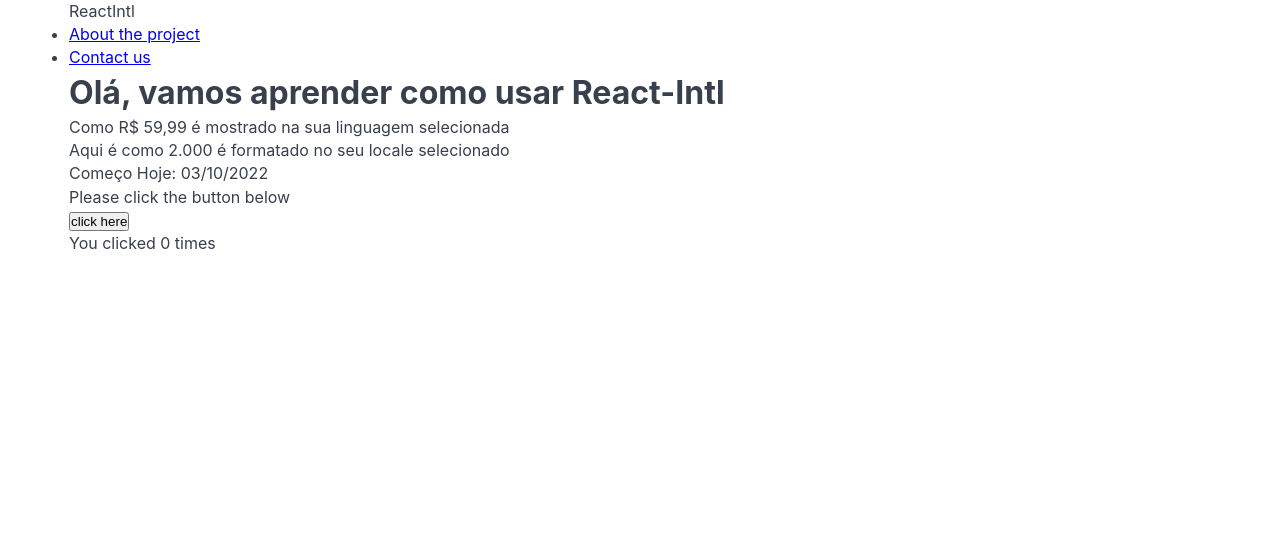
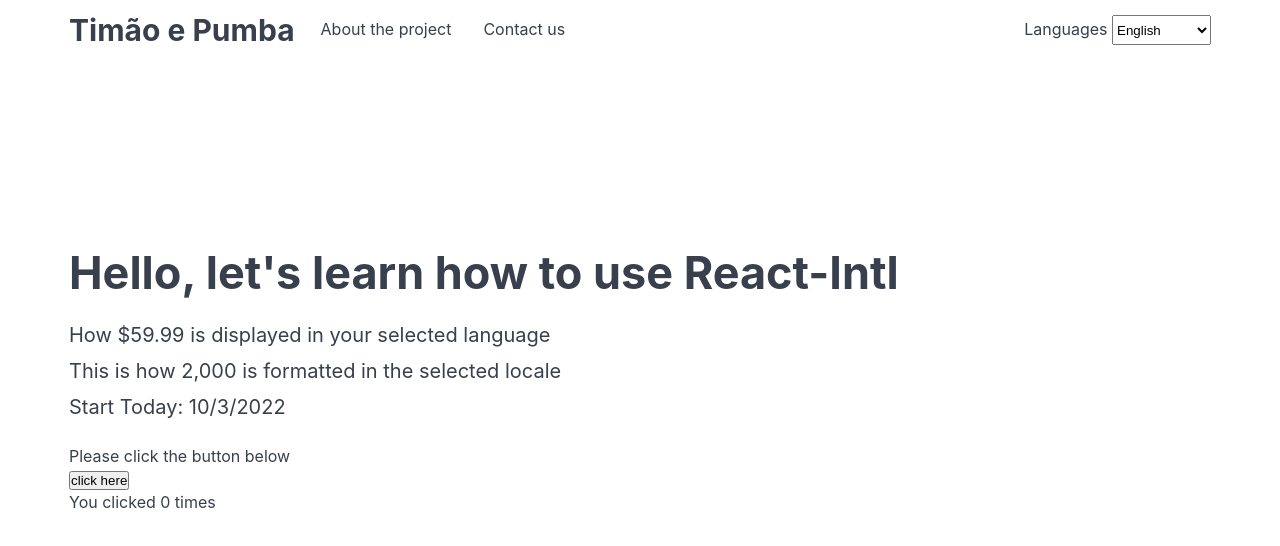
Before and after one commit to cormac21/general-grievous, a React (Create React App) app: page / in a window 1280 px wide. Shown: the top 546 px of the page. Built offline with nearby package versions, Linux system fonts and the light colour scheme.

Commit message:
Completed the i18n tutorial;

```diff
--- a/src/App.js
+++ b/src/App.js
@@ -1,4 +1,5 @@
 import './App.css';
+import {useState} from "react";
 import {IntlProvider} from "react-intl";
 import { LOCALES } from "./i18n/locales";
 import { messages } from "./i18n/messages";
@@ -7,16 +8,27 @@
 import Header from "./components/Header";
 
 const App = () => {
-  const locale = LOCALES.PORTUGUESE;
+
+  const [currentLocale, setCurrentLocale] = useState(getInitialLocal());
+
+  const handleChange = (e) => {
+    setCurrentLocale(e.target.value);
+    localStorage.setItem("locale", e.target.value);
+  };
+
+  function getInitialLocal() {
+    const savedLocale = localStorage.getItem("locale");
+    return savedLocale || LOCALES.ENGLISH;
+  }
 
   return (
     <IntlProvider
-        messages={messages[locale]}
-        locale={locale}
+        messages={messages[currentLocale]}
+        locale={currentLocale}
         defaultLocale={LOCALES.ENGLISH}
     >
       <div>
-        <Header/>
+        <Header currentLocale={currentLocale} handleChange={handleChange}/>
         <Content/>
         <Footer/>
       </div>
--- a/src/components/Footer.js
+++ b/src/components/Footer.js
@@ -1,4 +1,5 @@
 import { useState } from "react";
+import {FormattedMessage} from "react-intl";
 
 const Footer = () => {
     const [count, setCount] = useState(0);
@@ -8,10 +9,11 @@
 
     return (
         <div className="container mt">
-            {/* Footer content here */}
             <p>Please click the button below</p>
             <button onClick={onChange}>click here</button>
-            <p>You clicked {count} times</p>
+            <p>
+                <FormattedMessage id="click_count" values={{ count: count }} />
+            </p>
         </div>
     );
 };
--- a/src/components/Header.js
+++ b/src/components/Header.js
@@ -1,30 +1,52 @@
-const Header = () => {
+import {FormattedMessage} from "react-intl";
+import {LOCALES} from "../i18n/locales";
+
+const Header = ( props ) => {
     const menu = [
         {
+            key: "about_project",
             title: "About the project",
             path: "#",
         },
         {
+            key: "contact_us",
             title: "Contact us",
             path: "#",
         },
     ];
 
+    const languages = [
+        { name: "English", code: LOCALES.ENGLISH},
+        { name: "Português", code: LOCALES.PORTUGUESE},
+        { name: "Español", code: LOCALES.SPANISH},
+    ]
+
     return (
       <header>
         <div className="container header_content">
-                <div className="brand">ReactIntl</div>
+          <div className="brand">Timão e Pumba</div>
             <nav>
               <ul>
-                        {menu.map(({ title, path }) => (
+                {menu.map(({ title, path, key }) => (
                   <li key={title}>
-                                <a href={path}>{title}</a>
+                    <a href={path}>
+                      <FormattedMessage id={key} />
+                    </a>
                   </li>
                 ))}
               </ul>
             </nav>
             <div className="spacer"></div>
-                <div className="switcher">{/* Language switch dropdown here */}</div>
+            <div className="switcher">
+              Languages{" "}
+              <select onChange={props.handleChange} value={props.currentLocale}>
+                {languages.map(({ name, code }) => (
+                    <option key={code} value={code}>
+                        {name}
+                    </option>
+                ))}
+              </select>
+            </div>
         </div>
       </header>
     );
--- a/src/i18n/messages.js
+++ b/src/i18n/messages.js
@@ -11,6 +11,7 @@
         // menu
         about_project: "About the project",
         contact_us: "Contact us",
+        click_count: "You clicked {count, plural, one {# time} other {# times}}",
     },
     [LOCALES.PORTUGUESE]: {
         learn_to: "Olá, vamos aprender como usar React-Intl",
@@ -19,6 +20,7 @@
         start_today: "Começo Hoje: {d, date}",
         about_project: "Sobre o projeto",
         contact_us: "Contate-nos",
+        click_count: "Você clicou {count, plural, one {# vez} other {# vezes}}"
     },
     [LOCALES.SPANISH]: {
         learn_to: "Hola, aprendamos a usar React-Intl",
@@ -27,6 +29,7 @@
         start_today: "Comienza hoy: {d, date}",
         about_project: "Sobre el proyecto",
         contact_us: "Contacta con nosotros",
+        click_count: "Hiciste clic en {count, plural, one {# vez} other {# veces}}",
     },
 
 }
--- a/src/index.css
+++ b/src/index.css
@@ -33,3 +33,60 @@
   padding-right: 20px;
   padding-left: 20px;
 }
+
+.header_content {
+  display: flex;
+  justify-content: space-between;
+  align-items: center;
+  flex-wrap: wrap;
+  height: 60px;
+  width: 100%;
+}
+
+.brand {
+  font-size: 30px;
+  line-height: 58px;
+  font-weight: bold;
+  margin-right: 10px;
+}
+
+nav ul {
+  display: flex;
+  list-style: none;
+}
+
+
+nav ul li a {
+  padding: 22px 1em;
+  color: #383f4d;
+  text-decoration: none;
+}
+
+.spacer {
+  flex: 1;
+}
+
+.hero {
+  padding-top: 184px;
+}
+
+.hero h1 {
+  font-size: 45px;
+  line-height: 58px;
+  margin-bottom: 15px;
+}
+
+.hero p {
+  font-size: 20px;
+  line-height: 36px;
+}
+
+
+.mt {
+  margin-top: 20px;
+}
+
+.switcher select {
+  width: 99px;
+  height: 30px;
+}
```
Lines whose indentation alone changed are shown as unchanged.
